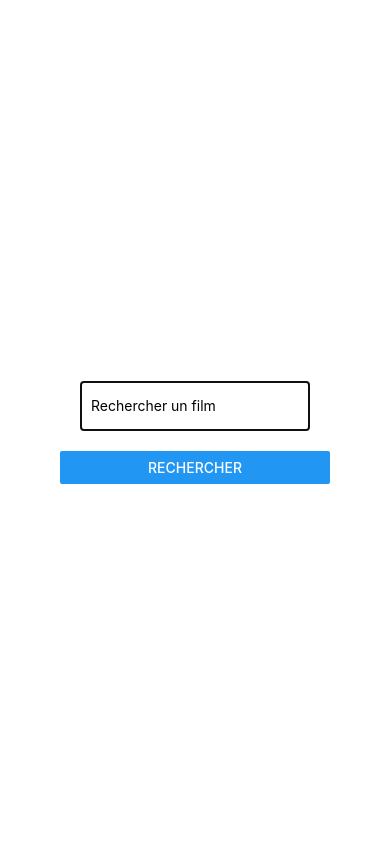
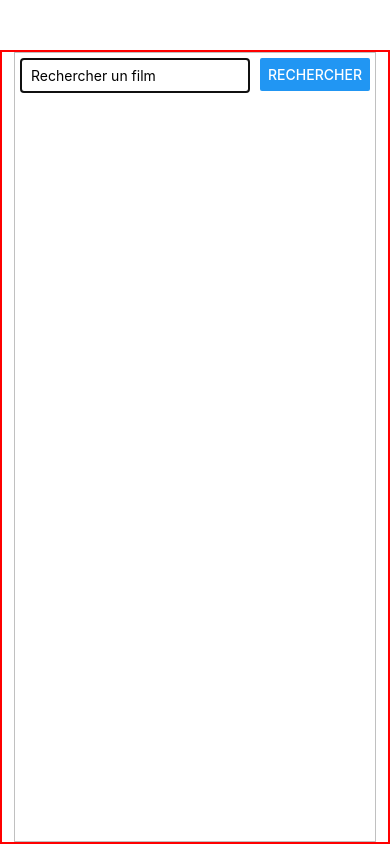
Before and after one commit to borelkoumo/MoviesAndMeeVS, a React Native app: screen / in a window 390 px wide. Built offline with nearby package versions, Linux system fonts and the light colour scheme.

Commit message:
Je commence le chapitre : Utilisez les Props

```diff
--- a/App.js
+++ b/App.js
@@ -1,4 +1,3 @@
-import { StatusBar } from 'expo-status-bar';
 import React from 'react';
 import { StyleSheet, Text, View } from 'react-native';
 import Search from './Components/Search.js';
@@ -13,9 +12,15 @@ export default function App() {
 
 const styles = StyleSheet.create({
   container: {
+    // flexDirection (axe d'alignement des vues) et alignContent (alignement des enfants de la vue) sont deux paires qui marchent toujours ensemble
     flex: 1,
+    flexDirection : 'column', //flexDirection (axe d'alignement des vues). flexDirection controls which directions children of a container go.
+    justifyContent: 'flex-start', // Le style  justifyContent  permet de définir comment sont distribués vos components enfants sur l'axe principal. Première chose, l'axe principal dépend de l'alignement choisi avec le style  flexDirection. It defines the alignment along the main axis. It helps distribute extra free space leftover when either all the flex items on a line are inflexible, or are flexible but have reached their maximum size.
+    alignContent: 'flex-start', // alignContent (alignement des enfants de la vue par rapport àà leur parent). alignContent controls how rows align in the cross direction, overriding the alignContent of the parent.
+    alignItems : 'center', // Le style  alignItems  est comme  justifyContent, sauf qu'il s'applique sur l'axe secondaire.
+    marginTop : 50,
+    borderColor: 'red',
+    borderWidth:2,
     backgroundColor: '#ffffff',
-    alignItems: 'center',
-    justifyContent: 'center',
   },
 });
--- a/Components/Search.js
+++ b/Components/Search.js
@@ -1,32 +1,62 @@
 import React from "react"
-import {View, Button, TextInput} from "react-native"
+import {StyleSheet, View, Button, TextInput, Alert } from "react-native"
 
 class Search extends React.Component {
+  constructor(props) {
+      super(props);
+      this.state = {inputValue: ""};
+      /*this.handleChange = this.handleChange.bind(this);
+      this.handleSubmit = this.handleSubmit.bind(this);*/
+  }
 
+  handleChange(event) {
+    this.setState({inputValue: event.target.value});
+  }
 
+  handleSubmit(event) {
+    Alert.alert('A name was submitted: ' + this.state.inputValue);
+    event.preventDefault();
+  }
+
+  //const [text, setText] = useState('');
   render () {
 
     return (
-      <View>
-        <TextInput onChange={e => {values.inputValue = e.target.value}} style={styles.textinput} autoFocus = {true} placeholder="Rechercher un film" />
-        <Button title="Rechercher" onPress = { () => { alert (values.inputValue) } }/>
+      <View style={styles.viewStyle}>
+        <TextInput onChange={e => this.handleChange(e)} style={styles.textInput}
+        autoFocus={true} placeholder="Rechercher un film"/>
+        <Button title="Rechercher" onPress = { e => { this.handleSubmit(e) } } style={styles.buttonStyle}/>
       </View>
     );
   }
 }
 
-var values = {
+const values = {
   inputValue : ""
 };
 
-const styles= {
-  textinput : {
-    margin: 20,
-    height:50,
+const styles = StyleSheet.create ({
+  viewStyle : {
+    flex : 1,
+    flexDirection : 'row',
+    alignItems : 'flex-start',
+    justifyContent: 'space-between',
     borderColor:'#c0c0c0',
     borderWidth:1,
+    padding : 5
+  },
+  textInput : {
+    flex : 1,
+    marginRight: 10,
+    height:35,
+    borderWidth:.5,
+    borderColor:'#c0c0c0',
     paddingLeft:10
+  },
+  buttonStyle : {
+    flex : 1,
+    height: 60,
   }
-}
+})
 
 export default Search
```
Also changed, not shown: .expo-shared/assets.json (added), 1 other file (tests, documents, lock files or other folders).
